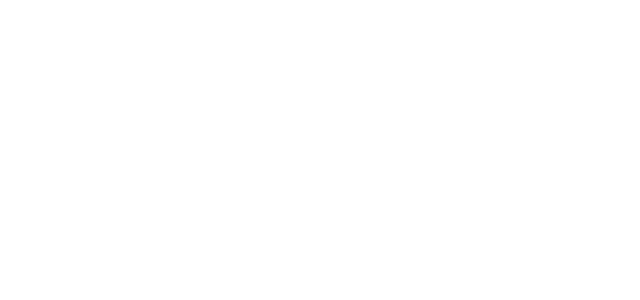
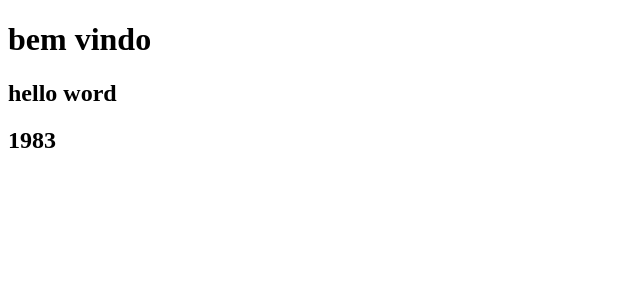
Before and after one commit to robertoamato/curso-angularudemy2022, an Angular app: page / in a window 1280 px wide. Shown: the top 300 px of the page, without its empty margins (0-640 px from the left). Built offline with nearby package versions, Linux system fonts and the light colour scheme.

Commit message:
curso-angularudemy2022

```diff
--- a/src/app/app.component.html
+++ b/src/app/app.component.html
@@ -1 +1,3 @@
+
+<app-title></app-title>
 <router-outlet></router-outlet>
--- a/src/app/app.component.ts
+++ b/src/app/app.component.ts
@@ -6,5 +6,6 @@
   styleUrls: ['./app.component.scss']
 })
 export class AppComponent {
-  title = 'meu-primeiroprojeto';
+  public title: string = "bem vindo";
+
 }
--- a/src/app/app.module.ts
+++ b/src/app/app.module.ts
@@ -3,10 +3,12 @@
 
 import { AppRoutingModule } from './app-routing.module';
 import { AppComponent } from './app.component';
+import { TitleComponent } from './title/title.component';
 
 @NgModule({
   declarations: [
-    AppComponent
+    AppComponent,
+    TitleComponent
   ],
   imports: [
     BrowserModule,
--- /dev/null
+++ b/src/app/title/title.component.html
@@ -0,0 +1,4 @@
+
+<h1>{{title}}</h1>
+<h2> {{texto }}</h2>
+<h2>{{ ola}}</h2>
--- /dev/null
+++ b/src/app/title/title.component.ts
@@ -0,0 +1,17 @@
+import { Component, OnInit } from '@angular/core';
+
+@Component({
+  selector: 'app-title',
+  templateUrl: './title.component.html',
+  styleUrls: ['./title.component.scss']
+})
+export class TitleComponent implements OnInit {
+  public title : string = "bem vindo";
+  public texto : string = "hello word";
+  public ola  = "1983";
+  constructor() { }
+
+  ngOnInit(): void {
+  }
+
+}
```
Also changed, not shown: src/app/title/title.component.scss (added), 1 other file (tests, documents, lock files or other folders).
